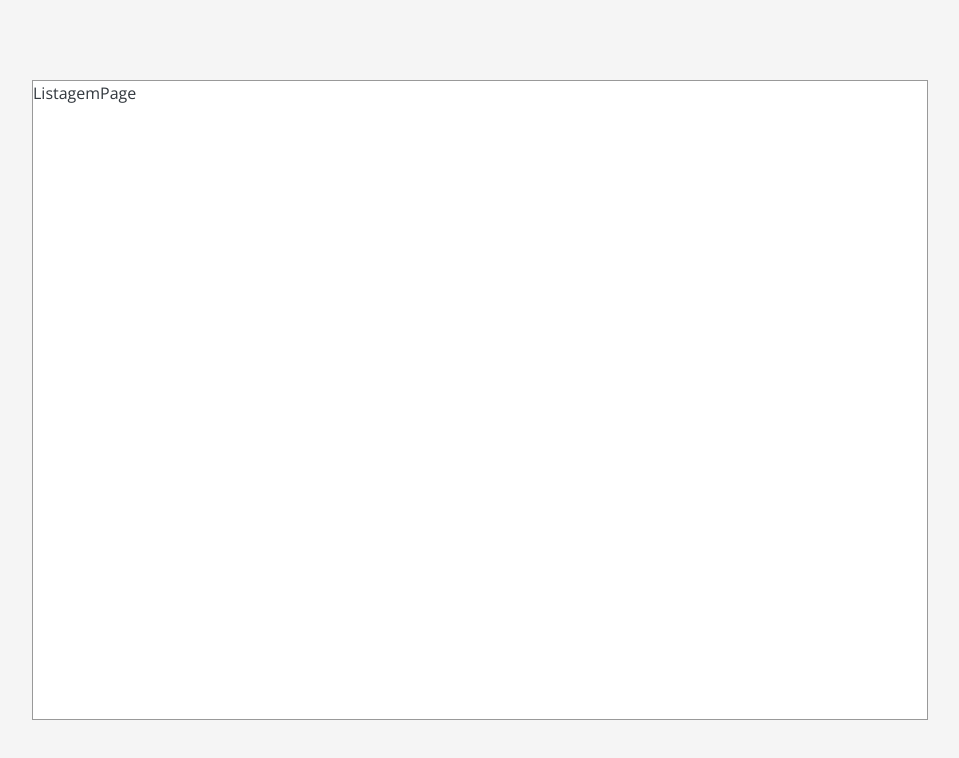
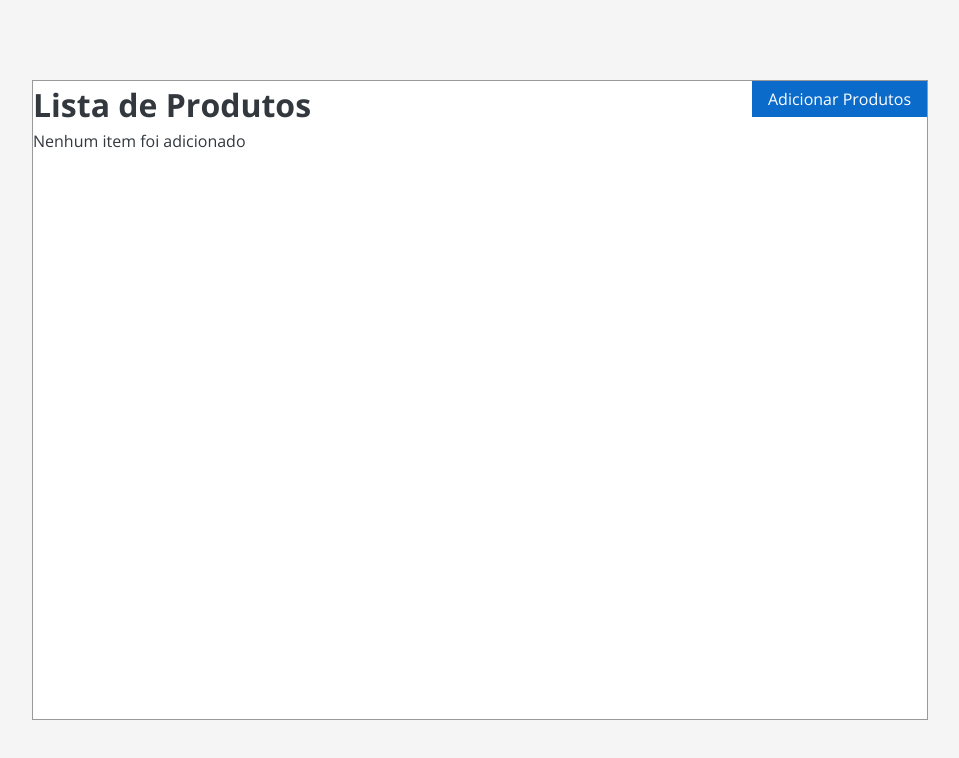
Before and after one commit to DouglasDans/job-test, a Next.js app: page / in a window 1280 px wide. Shown: the top 758 px of the page, without its empty margins (160-1119 px from the left). Built offline with nearby package versions, Linux system fonts and the light colour scheme.

Commit message:
feat: adiciona página de listagem dos produtos

```diff
--- /dev/null
+++ b/src/app/(listagem)/page.module.scss
@@ -0,0 +1,4 @@
+.titleContainer{
+  display: flex;
+  justify-content: space-between;
+}
--- a/src/app/(listagem)/page.tsx
+++ b/src/app/(listagem)/page.tsx
@@ -1,9 +1,22 @@
-import React from 'react'
+import { Button } from '@mui/joy'
+import styles from './page.module.scss'
+import { Fragment } from 'react'
+import ListItems from '@/components/list-items'
+import Link from 'next/link'
 
 type Props = {}
 
 export default function ListagemPage({ }: Props) {
+  const items: Array<Produto> = []
   return (
-    <div>ListagemPage</div>
+    <Fragment>
+      <div className={styles.titleContainer}>
+        <h1>Lista de Produtos</h1>
+        <Link href={'cadastro'}>
+          <Button>Adicionar Produtos</Button>
+        </Link>
+      </div>
+      <ListItems items={items} />
+    </Fragment>
   )
 }
```
